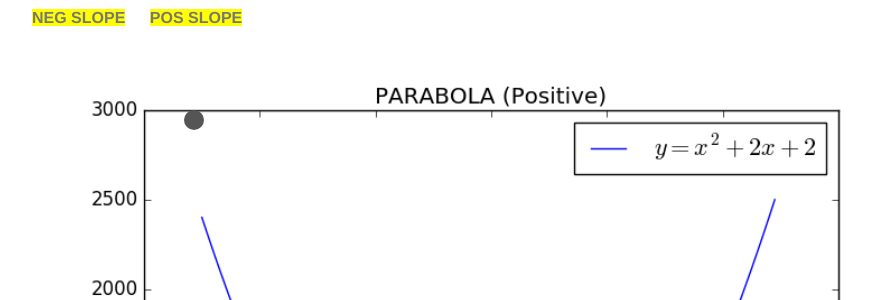
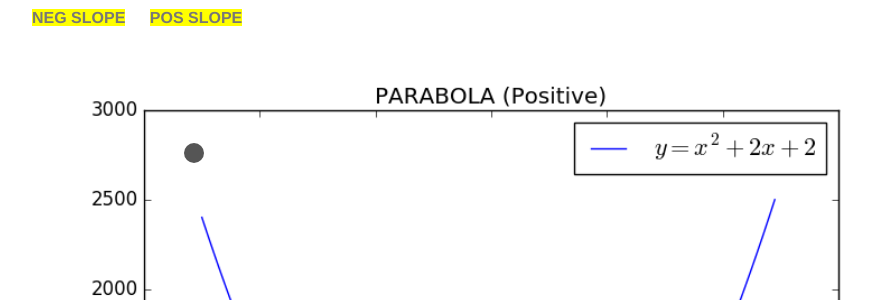
Before and after one commit to rbobkoskie3/rbobkoskie3.github.io, a Jekyll site: the page built from parabola/parabolaPosSlope.html, in a window 1280 px wide. Shown: the part 363-663 px from the top of the page, without its empty margins (160-1040 px from the left). Built offline with Jekyll 4.4.1, drawn with Linux system fonts in a browser that asks for light colours.

Commit message:
Add files via upload

```diff
--- a/parabola/parabolaPosSlope.html
+++ b/parabola/parabolaPosSlope.html
@@ -207,11 +207,11 @@
             // 75%  {rotate(120deg); left:60%; top:25%; rotate(-120deg); animation-timing-function:ease-in;}
             // 100% {left:83%; top:72%; animation-timing-function:ease-out;}
 
-            0%   {left:17%; top:10%;}
+            0%   {left:17%; top:15%;}
             25%  {left:35%; top:50%;}
             50%  {rotate(60deg); left:49%; top:72%; rotate(-60deg);}
             75%  {rotate(120deg); left:60%; top:50%; rotate(-120deg);}
-            100% {left:83%; top:10%;}
+            100% {left:83%; top:15%;}
         }
 
         /*
```
